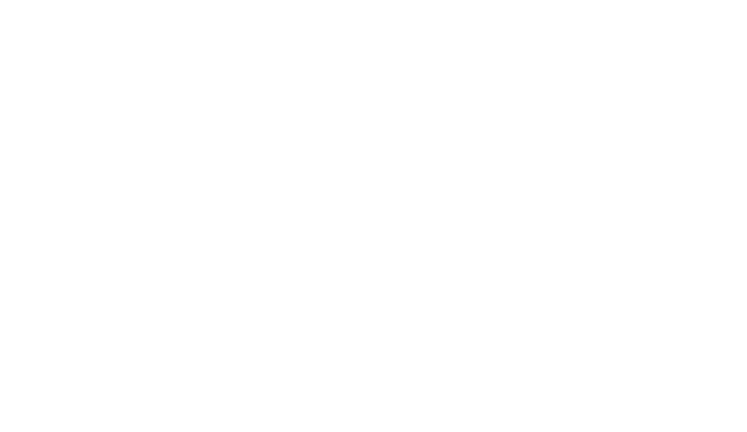
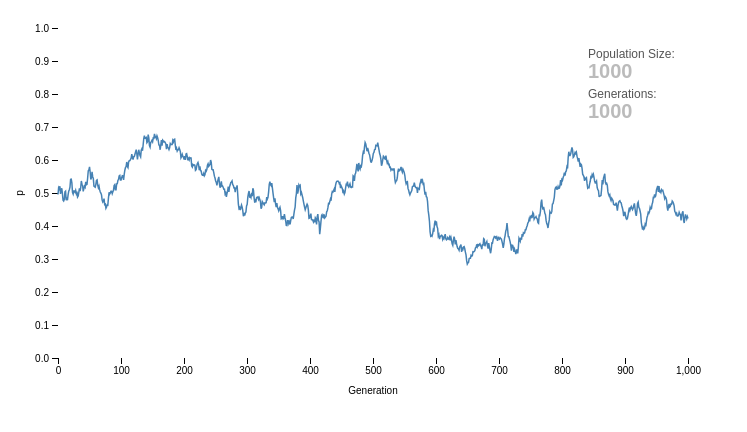
Before and after one commit to codetraffics/genetic-drift, a plain HTML site: page index.html in a window 1280 px wide. Shown: the whole page, without its empty margins (0-747 px from the left). Drawn offline with nearby package versions, Linux system fonts and the light colour scheme.

Commit message:
visualize genetic drift in d3 js

```diff
--- a/genetic_drift.js
+++ b/genetic_drift.js
@@ -1,6 +1,149 @@
+function draw_line_chart(data,x_label,y_label,legend_values,x_max,y_max_flex) {
+    var margin = {top: 20, right: 20, bottom: 50, left: 50},
+        width = 700 - margin.left - margin.right,
+        height = 400 - margin.top - margin.bottom;
+
+    var version = d3.scale ? 3 : 4;
+    var color = (version == 3 ? d3.scale.category10() : d3.scaleOrdinal(d3.schemeCategory10));
+
+    if (!x_max) {
+        x_max = data[0].length > 0 ? data[0].length : data.length
+    }
+
+    var y_max = data[0].length > 0 ? d3.max(data, function(array) {
+            return d3.max(array);
+        }) : d3.max(data);
+
+    var x = (version == 3 ? d3.scale.linear() : d3.scaleLinear())
+        .domain([0,x_max])
+        .range([0, width]);
+
+    var y = y_max_flex ? (version == 3 ? d3.scale.linear() : d3.scaleLinear())
+        .domain([0, 1.1 * y_max])
+        .range([height, 0]) : (version == 3 ? d3.scale.linear() : d3.scaleLinear())
+        .range([height, 0]);
+
+    var xAxis = (version == 3 ? d3.svg.axis().scale(x).orient("bottom") :
+    	d3.axisBottom().scale(x));
+
+    var yAxis = (version == 3 ? d3.svg.axis().scale(y).orient("left") :
+    	d3.axisLeft().scale(y));
+
+    var line = (version == 3 ? d3.svg.line() : d3.line())
+        .x(function (d, i) {
+            var dat = (data[0].length > 0 ? data[0] : data);
+            return x((i/(dat.length-1)) * x_max);
+        })
+        .y(function (d) {
+            return y(d);
+        });
+
+    var svg = d3.select("body").append("svg")
+        .attr("width", width + margin.left + margin.right)
+        .attr("height", height + margin.top + margin.bottom)
+        .append("g")
+        .attr("transform", "translate(" + margin.left + "," + margin.top + ")");
+
+    svg.append("g")
+        .attr("class", "x axis")
+        .attr("transform", "translate(0," + height + ")")
+        .call(xAxis)
+        .append("text")
+        .style("text-anchor", "middle")
+        .attr("x", width / 2)
+        .attr("y", 6)
+        .attr("dy", "3em")
+        .style("fill", "#000")
+        .text(x_label);
+
+    svg.append("g")
+        .attr("class", "y axis")
+        .call(yAxis)
+        .append("text")
+        .attr("transform", "rotate(-90)")
+        .attr("x", -height / 2)
+        .attr("dy", "-3.5em")
+        .style("text-anchor", "middle")
+        .style("fill", "#000")
+        .text(y_label);
+
+    if (legend_values.length > 0) {
+        var legend = svg.append("text")
+            .attr("text-anchor", "star")
+            .attr("y", 30)
+            .attr("x", width-100)
+            .append("tspan").attr("class", "legend_title")
+            .text(legend_values[0])
+            .append("tspan").attr("class", "legend_text")
+            .attr("x", width-100).attr("dy", 20).text(legend_values[1])
+            .append("tspan").attr("class", "legend_title")
+            .attr("x", width-100).attr("dy", 20).text(legend_values[2])
+            .append("tspan").attr("class", "legend_text")
+            .attr("x", width-100).attr("dy", 20).text(legend_values[3]);
+    }
+    else {
+        svg.selectAll("line.horizontalGridY")
+            .data(y.ticks(10)).enter()
+            .append("line")
+            .attr("x1", 1)
+            .attr("x2", width)
+            .attr("y1", function(d){ return y(d);})
+            .attr("y2", function(d){ return y(d);})
+            .style("fill", "none")
+            .style("shape-rendering", "crispEdges")
+            .style("stroke", "#f5f5f5")
+            .style("stroke-width", "1px");
+
+        svg.selectAll("line.horizontalGridX")
+            .data(x.ticks(10)).enter()
+            .append("line")
+            .attr("x1", function(d,i){ return x(d);})
+            .attr("x2", function(d,i){ return x(d);})
+            .attr("y1", 1)
+            .attr("y2", height)
+            .style("fill", "none")
+            .style("shape-rendering", "crispEdges")
+            .style("stroke", "#f5f5f5")
+            .style("stroke-width", "1px");
+    }
+
+    d3.select("body").style("font","10px sans-serif");
+    d3.selectAll(".axis line").style("stroke","#000");
+    d3.selectAll(".y.axis path").style("display","none");
+    d3.selectAll(".x.axis path").style("display","none");
+    d3.selectAll(".legend_title")
+        .style("font-size","12px").style("fill","#555").style("font-weight","400");
+    d3.selectAll(".legend_text")
+        .style("font-size","20px").style("fill","#bbb").style("font-weight","700");
+
+    if (data[0].length > 0) {
+        var simulation = svg.selectAll(".simulation")
+            .data(data)
+            .enter().append("g")
+            .attr("class", "simulation");
+
+        simulation.append("path")
+            .attr("class", "line")
+            .attr("fill", "none")
+            .attr("d", function(d) { return line(d); })
+            .style("stroke", function(d,i) { return color(i); });
+    }
+    else {
+        svg.append("path")
+            .datum(data)
+            .attr("class", "line")
+            .attr("fill", "none")
+            .attr("d", line)
+            .style("stroke","steelblue");
+    }
+    d3.selectAll(".line").style("fill", "none").style("stroke-width","1.5px");
+}
+
+
 let p = 0.5;
 let N = 1000;
 let generations = 1000;
+const data = [];
 
 const nextGeneration = () => {
     let totalAlleles = 2 * N;
@@ -17,15 +160,18 @@ const nextGeneration = () => {
         }
     }
     p = a1 / totalAlleles
+    data.push(p);
 }
 
-const round_number = (value, decimals) => {
-    var shifter = Math.pow(10, decimals);
-    return Math.round(value * shifter) / shifter
-}
+// const round_number = (value, decimals) => {
+//     var shifter = Math.pow(10, decimals);
+//     return Math.round(value * shifter) / shifter
+// }
 
 //Call nextGeneration function 1000 times
 for(let i = 0; i < generations; i++) {
     nextGeneration()
-    console.log("Generation " + i, round_number(p,4), round_number(1-p,4))
+    // console.log("Generation " + i, round_number(p,4), round_number(1-p,4))
 }
+
+draw_line_chart(data, "Generation", "p", ["Population Size: ", N, "Generations: ", generations] )
--- a/index.html
+++ b/index.html
@@ -4,9 +4,11 @@
     <meta charset="UTF-8">
     <meta name="viewport" content="width=device-width, initial-scale=1.0">
     <title>Genetic Drift</title>
-    <script src="genetic_drift.js"></script>
+    <script src="https://cdn.jsdelivr.net/npm/d3@7"></script>
+    <script src="https://cdn.jsdelivr.net/npm/d3@7"></script>
+    <script type="module"></script>
 </head>
 <body>
-
+    <script src="genetic_drift.js"></script>
 </body>
 </html>
```
